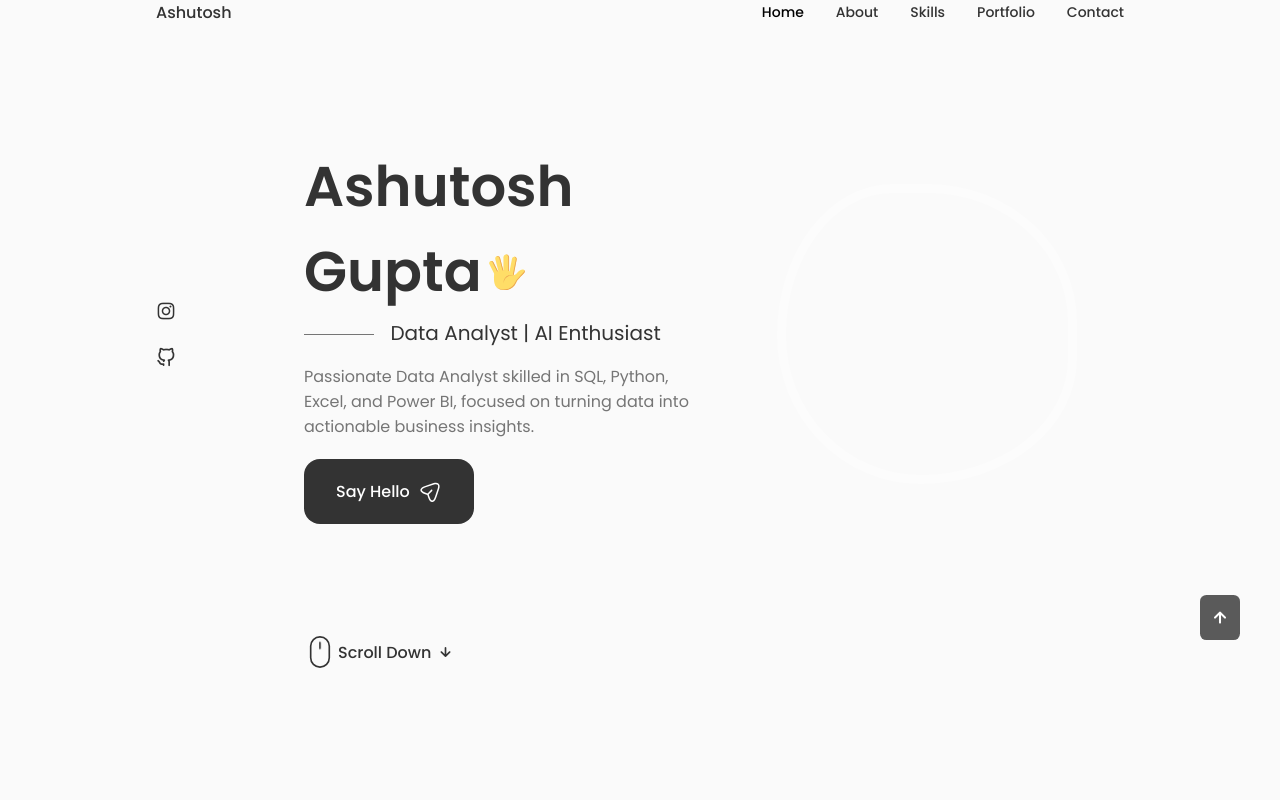
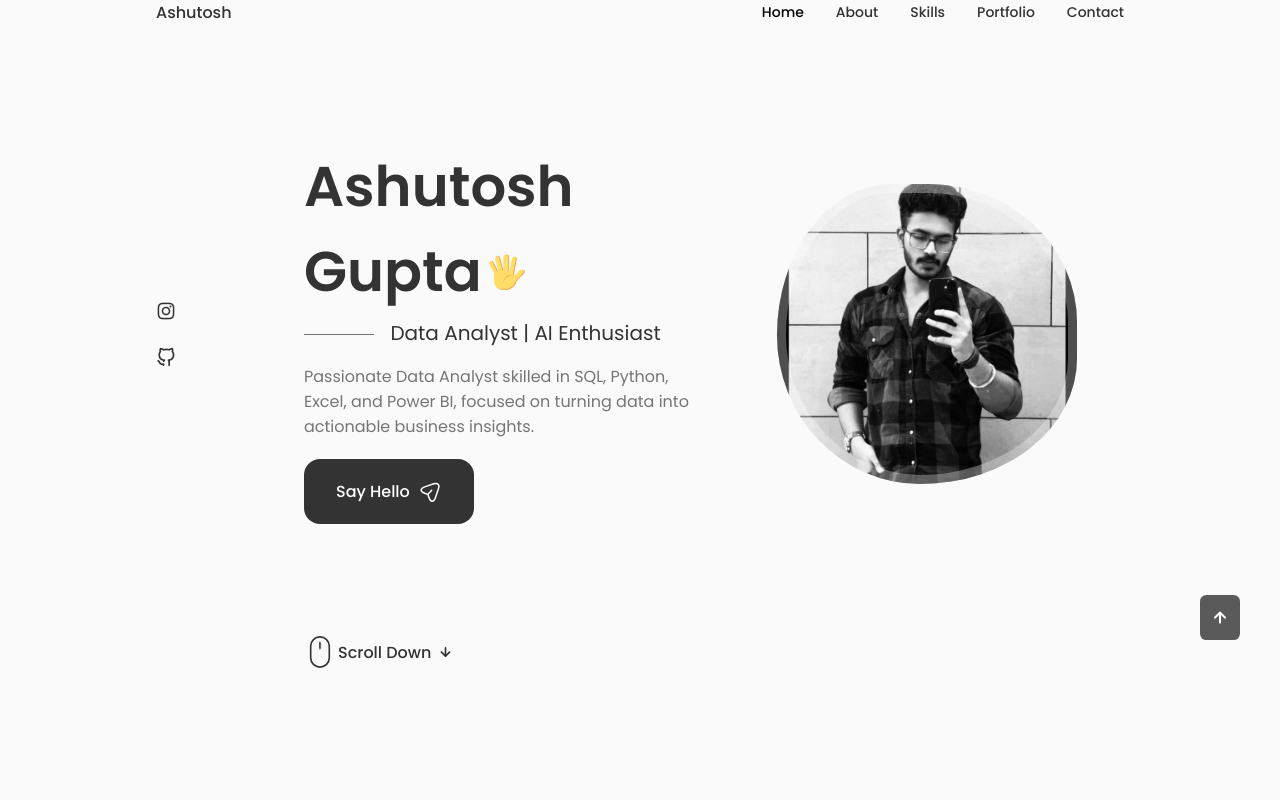
Before and after one commit to ashutosh0079/Portfolio-react, a React (Create React App) app: page / in a window 1280 px wide. Shown: the top 800 px of the page. Built offline with nearby package versions, Linux system fonts and the light colour scheme.

Commit message:
Update home.css

```diff
--- a/src/components/home/home.css
+++ b/src/components/home/home.css
@@ -49,7 +49,7 @@
     margin-bottom: var(--mb-3);
 }
 .home__img{
-    background: url(../../assets/black and white.jpg);
+    background: url(../../assets/pic2.jpeg);
     background-repeat: no-repeat;
     background-position: center;
     background-size: cover;
```
